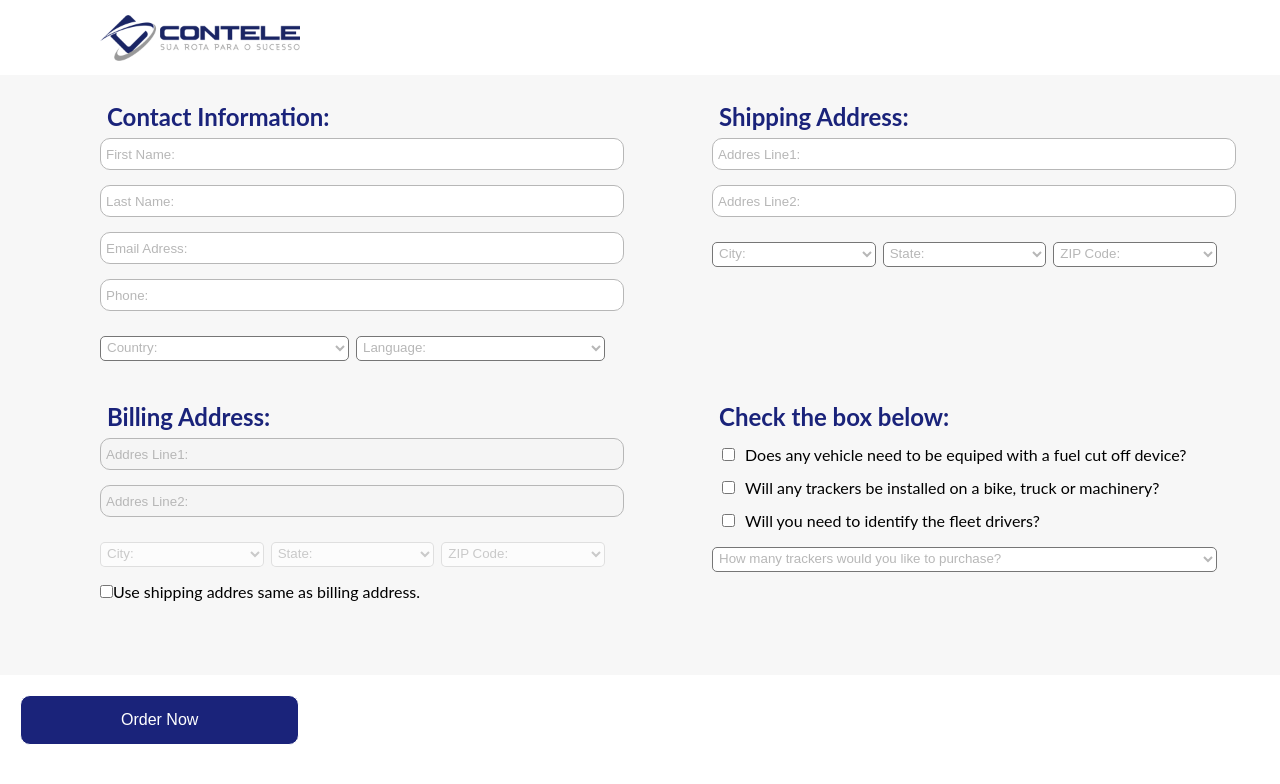
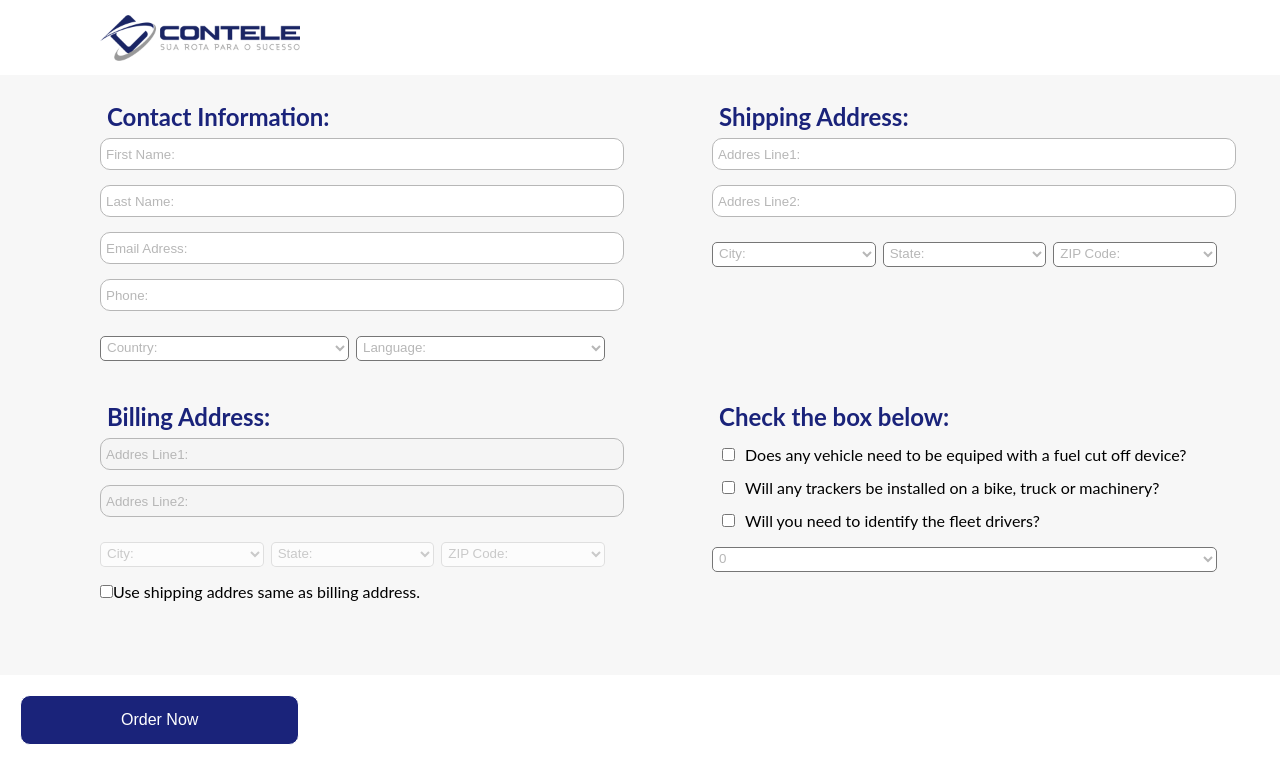
Before and after one commit to Cristuker/Cadastro-de-entrega, a React (Create React App) app in the folder frontend/contele/: page / in a window 1280 px wide. Shown: the top 784 px of the page. Built offline with nearby package versions, Linux system fonts and the light colour scheme.

Commit message:
add axios e refazendo o post

```diff
--- a/frontend/contele/package.json
+++ b/frontend/contele/package.json
@@ -30,6 +30,4 @@
       "last 1 safari version"
     ]
   }
-
-
 }
--- a/frontend/contele/src/App.js
+++ b/frontend/contele/src/App.js
@@ -8,7 +8,7 @@ function App() {
     <div className="App">
       <header className="App-header">
         <div id="logo">
-          <img src={logo} alt="" srcset="" />
+          <img src={logo} alt="Contele-logo" />
         </div>
       </header>
       <Form></Form>
--- a/frontend/contele/src/pages/Form.js
+++ b/frontend/contele/src/pages/Form.js
@@ -1,10 +1,10 @@
 import React,{ useState } from 'react';
 import api from '../services/api';
 import './Form.css'
-function Form() {
 
 
 
+function Form() {
 
     // Contact Information
     const [name,setName] = useState('');
@@ -32,15 +32,10 @@ function Form() {
     const [identifyDrivers,setIdentifyDrivers] = useState(undefined);
     const [trackersQuantities,setTrackersQuantities] = useState();
 
-
-
-
     async function handleSubmit(event){
         event.preventDefault();
 
-
-
-        var Information ={
+        let information ={
             name: name,
             lastname:lastname,
             email: email,
@@ -67,7 +62,12 @@ function Form() {
             trackersQuantities: trackersQuantities
         }
 
-        await api.post('/',Information);
+        await api.post('/info',information)
+            .then(res => {
+                //console.log(res);
+                console.log(res);
+
+            })
     }
 
 
@@ -200,13 +200,7 @@ function Form() {
                     <input type="checkbox" name="identifyDrivers" identifyDrivers={identifyDrivers} onChange={event => setIdentifyDrivers(event.target.value)} className="box"/>Will you need to identify the fleet drivers?<br/>
                     <div className="selecteds">
                         <select  name="Trackers" value={trackersQuantities}   onChange={event => setTrackersQuantities(event.target.value)} placeholder="How many trackers would you like to purchase?">
-                            <option selected="selected">How many trackers would you like to purchase?</option>
-                            <option value="0">0</option>
-                            <option value="1">1</option>
-                            <option value="2">2</option>
-                            <option value="3">3</option>
-                            <option value="4">4</option>
-                            <option value="5">5</option>
+                            {[0,1,2,3,4,].map(i => <option value={i}>{i}</option >)}
                         </select>
                     </div>
                 </div>
```
